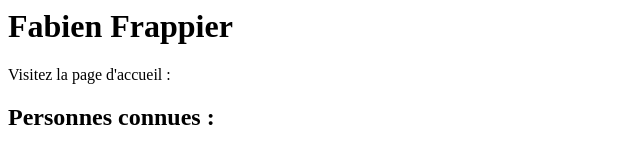
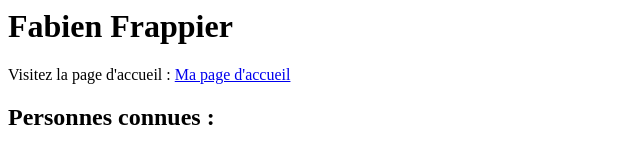
Before and after one commit to turbomoai/turbomoai.github.io, a plain HTML site: page index.html in a window 1280 px wide. Shown: the top 151 px of the page, without its empty margins (0-640 px from the left). Drawn offline with Linux system fonts and the light colour scheme.

Commit message:
Fix bug where archor message was empty

```diff
--- a/index.html
+++ b/index.html
@@ -13,7 +13,9 @@
 
 <body>
     <h1>Fabien Frappier</h1>
-    <p> Visitez la page d'accueil : <a href="https://turbomoai.github.io"></a></p>
+    <p> Visitez la page d'accueil : <a href="https://turbomoai.github.io">
+            Ma page d'accueil
+        </a></p>
     <h2>Personnes connues :</h2>
     <ul>
         <li><a href="https://p0lycarpio.github.io/">Arsène Reymond</a></li>
```
Also changed, not shown: 1 other file.
